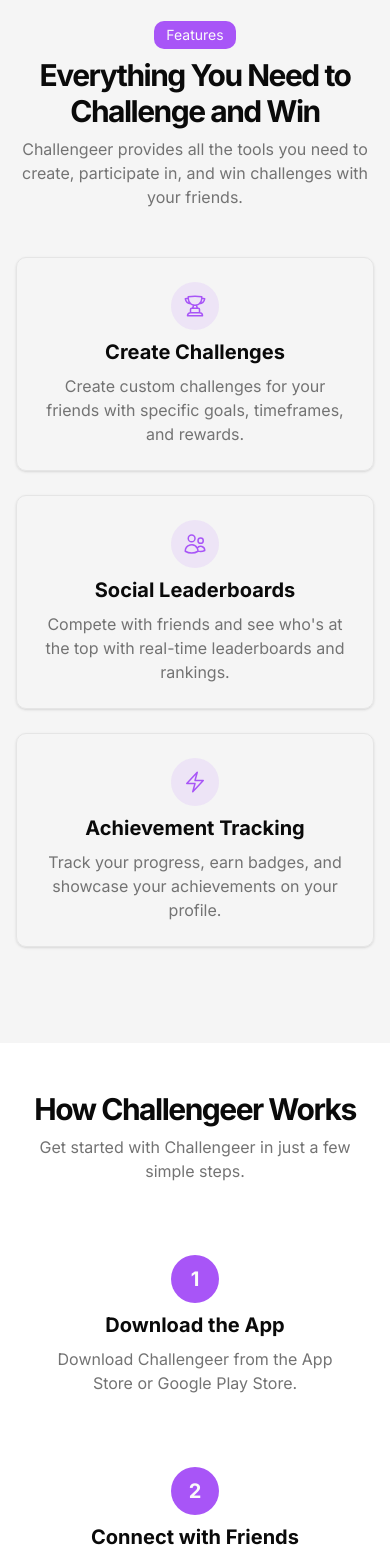
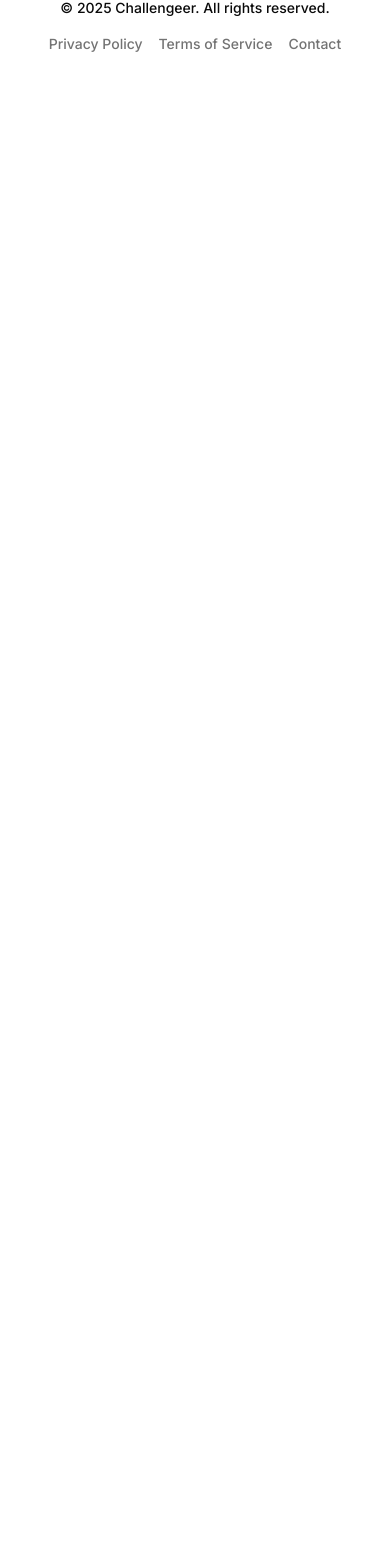
Before and after one commit to challengeer/landing-page, a Next.js app: page / in a window 390 px wide. Shown: the part 5457-7019 px from the top of the page. After the commit the page ends 5535 px from the top, so only its background shows below. Built offline with nearby package versions, Linux system fonts and the light colour scheme.

Commit message:
Removed logo from footer

```diff
--- a/app/page.tsx
+++ b/app/page.tsx
@@ -193,7 +193,7 @@
           </div>
         </section>
 
-      {/* Gradient section */}
+        {/* Gradient section */}
         <section className="py-24 md:py-48 relative overflow-hidden">
           <div className="absolute inset-0 bg-gradient-to-br from-purple-500 via-fuchsia-500 to-pink-500 z-0"></div>
           <div className="container relative z-10 px-6 md:px-10">
@@ -204,208 +204,12 @@
             </div>
           </div>
         </section>
-
-        {/* Features section */}
-        <section id="features" className="bg-muted py-12 md:py-24 lg:py-32">
-          <div className="container px-4 md:px-6">
-            <div className="flex flex-col items-center justify-center space-y-4 text-center">
-              <div className="space-y-2">
-                <div className="inline-block rounded-lg bg-primary px-3 py-1 text-sm text-primary-foreground">
-                  {t('Features.badge')}
-                </div>
-                <h2 className="text-3xl font-bold tracking-tighter sm:text-5xl">
-                  {t('Features.title')}
-                </h2>
-                <p className="max-w-[900px] text-muted-foreground md:text-xl/relaxed">
-                  {t('Features.description')}
-                </p>
-              </div>
-            </div>
-            <div className="mx-auto grid max-w-5xl items-center gap-6 py-12 md:grid-cols-2 lg:grid-cols-3 lg:gap-12">
-              <div className="flex flex-col items-center space-y-2 rounded-lg border p-6 shadow-sm">
-                <div className="rounded-full bg-primary/10 p-3">
-                  <TrophyIcon className="h-6 w-6 text-primary" />
-                </div>
-                <h3 className="text-xl font-bold">{t('Features.createChallenges.title')}</h3>
-                <p className="text-center text-muted-foreground">
-                  {t('Features.createChallenges.description')}
-                </p>
-              </div>
-              <div className="flex flex-col items-center space-y-2 rounded-lg border p-6 shadow-sm">
-                <div className="rounded-full bg-primary/10 p-3">
-                  <UsersIcon className="h-6 w-6 text-primary" />
-                </div>
-                <h3 className="text-xl font-bold">{t('Features.socialLeaderboards.title')}</h3>
-                <p className="text-center text-muted-foreground">
-                  {t('Features.socialLeaderboards.description')}
-                </p>
-              </div>
-              <div className="flex flex-col items-center space-y-2 rounded-lg border p-6 shadow-sm">
-                <div className="rounded-full bg-primary/10 p-3">
-                  <BoltIcon className="h-6 w-6 text-primary" />
-                </div>
-                <h3 className="text-xl font-bold">{t('Features.achievementTracking.title')}</h3>
-                <p className="text-center text-muted-foreground">
-                  {t('Features.achievementTracking.description')}
-                </p>
-              </div>
-            </div>
-          </div>
-        </section>
-
-        {/* How it works section */}
-        <section id="how-it-works" className="py-12 md:py-24 lg:py-32">
-          <div className="container px-4 md:px-6">
-            <div className="flex flex-col items-center justify-center space-y-4 text-center">
-              <div className="space-y-2">
-                <h2 className="text-3xl font-bold tracking-tighter sm:text-5xl">
-                  {t('HowItWorks.title')}
-                </h2>
-                <p className="max-w-[900px] text-muted-foreground md:text-xl/relaxed">
-                  {t('HowItWorks.description')}
-                </p>
-              </div>
-            </div>
-            <div className="mx-auto grid max-w-5xl gap-6 py-12 lg:grid-cols-3">
-              <div className="flex flex-col items-center space-y-2 rounded-lg p-6">
-                <div className="flex h-12 w-12 items-center justify-center rounded-full bg-primary text-xl font-bold text-primary-foreground">
-                  1
-                </div>
-                <h3 className="text-xl font-bold">{t('HowItWorks.steps.1.title')}</h3>
-                <p className="text-center text-muted-foreground">
-                  {t('HowItWorks.steps.1.description')}
-                </p>
-              </div>
-              <div className="flex flex-col items-center space-y-2 rounded-lg p-6">
-                <div className="flex h-12 w-12 items-center justify-center rounded-full bg-primary text-xl font-bold text-primary-foreground">
-                  2
-                </div>
-                <h3 className="text-xl font-bold">{t('HowItWorks.steps.2.title')}</h3>
-                <p className="text-center text-muted-foreground">
-                  {t('HowItWorks.steps.2.description')}
-                </p>
-              </div>
-              <div className="flex flex-col items-center space-y-2 rounded-lg p-6">
-                <div className="flex h-12 w-12 items-center justify-center rounded-full bg-primary text-xl font-bold text-primary-foreground">
-                  3
-                </div>
-                <h3 className="text-xl font-bold">{t('HowItWorks.steps.3.title')}</h3>
-                <p className="text-center text-muted-foreground">
-                  {t('HowItWorks.steps.3.description')}
-                </p>
-              </div>
-            </div>
-          </div>
-        </section>
-
-        {/* Call to action section */}
-        <section className="py-12 md:py-24 lg:py-32 bg-muted">
-          <div className="container px-6 md:px-10">
-            <div className="grid gap-6 lg:grid-cols-2 lg:gap-12">
-              <div className="flex flex-col justify-center space-y-4">
-                <div className="space-y-2">
-                  <h2 className="text-3xl font-bold tracking-tighter sm:text-4xl md:text-5xl">
-                    {t('CallToAction.title')}
-                  </h2>
-                  <p className="max-w-[600px] text-muted-foreground md:text-xl/relaxed">
-                    {t('CallToAction.description')}
-                  </p>
-                </div>
-                <div className="flex flex-col gap-2 min-[400px]:flex-row">
-                  <Button className="gap-2 p-6" size="lg">
-                    <Link href="#download" className="flex-row items-center gap-2">
-                      <div className="flex items-center gap-2">
-                        <DevicePhoneMobileIcon className="h-5 w-5" />
-                        {t('CallToAction.appStore')}
-                      </div>
-                    </Link>
-                  </Button>
-                  <Button variant="outline" className="gap-2 p-6" size="lg">
-                    <Link href="#download" className="flex-row items-center gap-2">
-                      <div className="flex items-center gap-2">
-                        <DevicePhoneMobileIcon className="h-5 w-5" />
-                        {t('CallToAction.googlePlay')}
-                      </div>
-                    </Link>
-                  </Button>
-                </div>
-              </div>
-              <div className="flex items-center justify-center">
-                <div className="grid grid-cols-2 gap-4">
-                  <div className="relative h-[250px] w-[125px] overflow-hidden rounded-xl border-4 border-foreground/10 shadow-xl">
-                    <Image
-                      src="/placeholder.svg?height=500&width=250"
-                      alt="Challengeer app screenshot"
-                      fill
-                      className="object-cover"
-                    />
-                  </div>
-                  <div className="relative h-[250px] w-[125px] overflow-hidden rounded-xl border-4 border-foreground/10 shadow-xl">
-                    <Image
-                      src="/placeholder.svg?height=500&width=250"
-                      alt="Challengeer app screenshot"
-                      fill
-                      className="object-cover"
-                    />
-                  </div>
-                </div>
-              </div>
-            </div>
-          </div>
-        </section>
-
-        {/* Download section, email subscription? */}
-        <section id="download" className="py-12 md:py-24 lg:py-32">
-          <div className="container grid items-center justify-center gap-4 px-6 md:px-10 text-center">
-            <div className="space-y-3">
-              <h2 className="text-3xl font-bold tracking-tighter md:text-4xl/tight">
-                {t('Download.title')}
-              </h2>
-              <p className="mx-auto max-w-[600px] text-muted-foreground md:text-xl/relaxed">
-                {t('Download.description')}
-              </p>
-            </div>
-            <div className="mx-auto w-full max-w-sm space-y-2">
-              <form className="flex flex-col gap-2 sm:flex-row">
-                <Input
-                  type="email"
-                  placeholder={t('Download.emailPlaceholder')}
-                  className="max-w-lg flex-1 p-6"
-                />
-                <Button type="submit" className="p-6">{t('Download.subscribe')}</Button>
-              </form>
-              <p className="text-xs text-muted-foreground">
-                {t('Download.privacyText')}{" "}
-                <Link href="/terms" className="underline underline-offset-2">
-                  {t('Download.termsLink')}
-                </Link>
-              </p>
-            </div>
-            <div className="flex flex-col gap-2 min-[400px]:flex-row justify-center mt-6">
-              <Button size="lg" className="p-6">
-                <Link href="#" className="inline-flex items-center gap-2">
-                  <DevicePhoneMobileIcon className="h-5 w-5" />
-                  {t('Download.downloadAppStore')}
-                </Link>
-              </Button>
-              <Button variant="outline" size="lg" className="p-6">
-                <Link href="#" className="inline-flex items-center gap-2">
-                  <DevicePhoneMobileIcon className="h-5 w-5" />
-                  {t('Download.downloadGooglePlay')}
-                </Link>
-              </Button>
-            </div>
-          </div>
-        </section>
       </main>
 
       {/* Footer */}
       <footer className="border-t py-6 md:py-0">
         <div className="container flex flex-col items-center justify-between gap-4 md:h-24 md:flex-row px-6 md:px-10">
-          <div className="flex items-center gap-2">
-            <Image src="/icon.png" alt="Challengeer Logo" width={32} height={32} className="object-contain rounded-md" />
-            <p className="text-sm font-medium">{t('Footer.rights').replace('{year}', currentYear.toString())}</p>
-          </div>
+          <p className="text-sm font-medium">{t('Footer.rights').replace('{year}', currentYear.toString())}</p>
           <div className="flex gap-4">
             <Link href="#" className="text-sm font-medium text-muted-foreground hover:text-primary">
               {t('Footer.privacy')}
```
